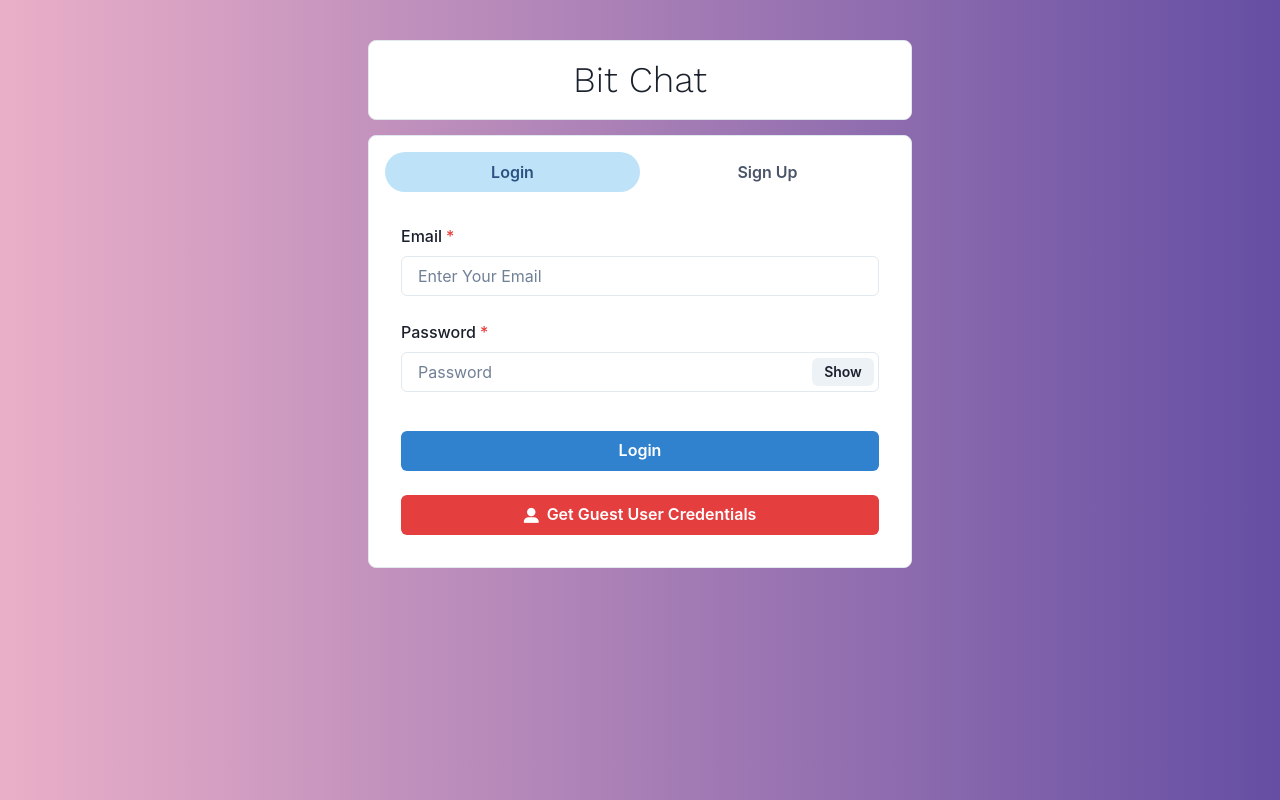
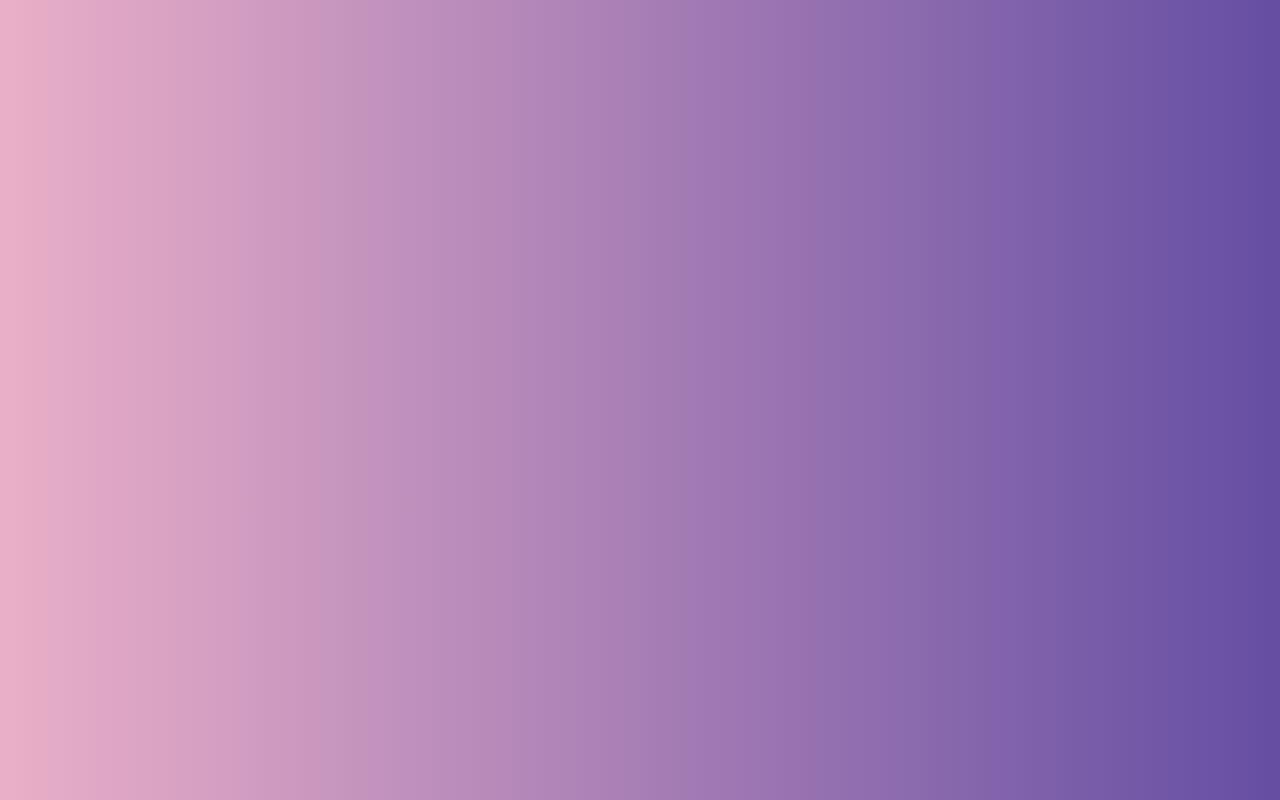
Before and after one commit to anjaneyapratapsydala/ChatApp-FrontEnd, a React (Create React App) app: page / in a window 1280 px wide. Built offline with nearby package versions, Linux system fonts and the light colour scheme.

Commit message:
Update App.js

```diff
--- a/src/App.js
+++ b/src/App.js
@@ -7,8 +7,8 @@ const App = () => {
   return (
     <div className="App">
       <Routes>
-        <Route path="/" element={<Home />} />
-        <Route path="/chats" element={<Chat />} />
+        <Route path="https://chatapp-front-end.onrender.com/" element={<Home />} />
+        <Route path="https://chatapp-front-end.onrender.com/chats" element={<Chat />} />
 
         {/* If the user enters an invalid path in the URL it automatically redirects them to the homepage */}
         <Route path="*" element={<Navigate to="https://chatapp-front-end.onrender.com" replace />} />
```
